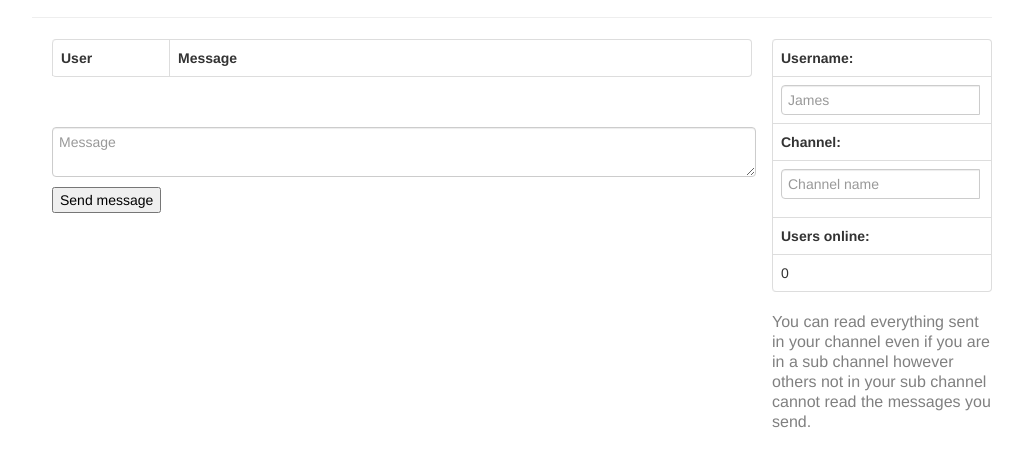
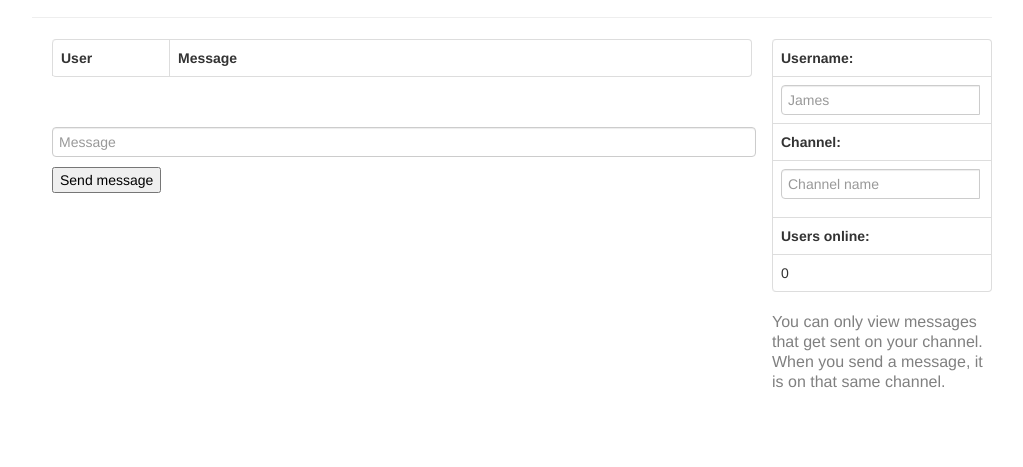
Before and after one commit to alexstuckey/whisper, a website: page public/index.html in a window 1280 px wide. Shown: the part 53-520 px from the top of the page, without its empty margins (118-1141 px from the left). Drawn offline with nearby package versions, Linux system fonts and the light colour scheme; no server answers.

Commit message:
Altered help text

```diff
--- a/public/index.html
+++ b/public/index.html
@@ -28,7 +28,7 @@
 				</table>
 			</div>
 			<div class="span9" style="padding-top: 30px;">
-				<textarea id="textEntry" placeholder="Message" style="table-layout: fixed; max-height: 100px; max-width: 690px; width: 690px"></textarea>
+				<input type="text" id="textEntry" placeholder="Message" style="table-layout: fixed; max-height: 100px; max-width: 690px; width: 690px"></input>
 				<button id="textButton" onclick="SendMessage();" value="Search">Send message</button>
 			</div>
 			<div class="span3" style="position: absolute; left: 700px;">
@@ -60,7 +60,7 @@
 						<td id="connectedUsersCell">0</td>
 					</tbody>
 				</table>
-				<p><font color='grey' size='3'>You can read everything sent in your channel even if you are in a sub channel however others not in your sub channel cannot read the messages you send.</font></p>
+				<p><font color='grey' size='3'>You can only view messages that get sent on your channel. When you send a message, it is on that same channel.</font></p>
 			</div>
 		</div>
 	</div>
```
